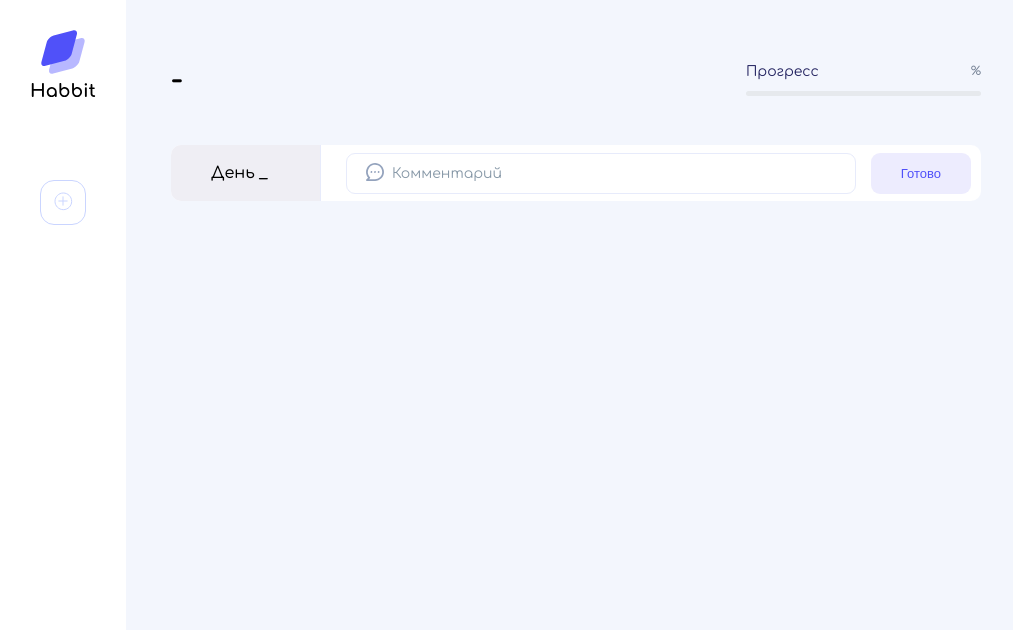
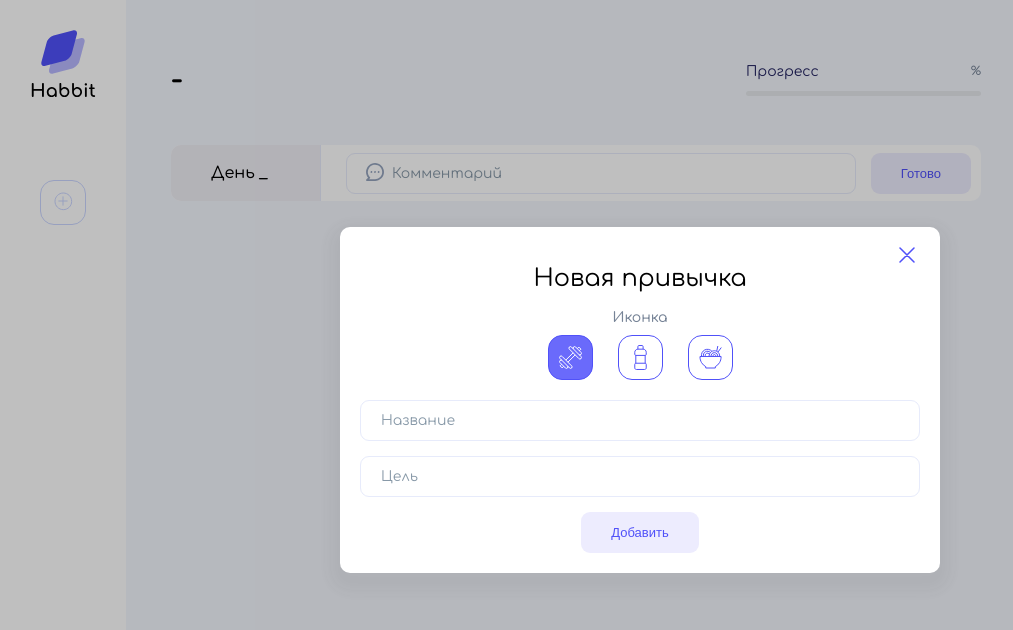
Before and after one commit to annavlin/7-javascript-1, a plain HTML site: page index.html in a window 1280 px wide. Both pictures are taken after a click on the button 63 px from the left and 202 px from the top of the page. Shown: the whole page, without its empty margins (0-1013 px from the left). Drawn offline with Linux system fonts and the light colour scheme.

Commit message:
Проект законченный

```diff
--- a/index.html
+++ b/index.html
@@ -32,7 +32,7 @@
               <img src="./images/Food.svg" alt="Еда" />
             </button> -->
           </div>
-          <button class="menu__add">
+          <button class="menu__add" onclick="togglePopup()">
             <img src="./images/Add.svg" alt="Добавить привычку" />
           </button>
         </nav>
@@ -71,6 +71,40 @@
           </div>
         </main>
       </div>
+      <div class="cover cover_hidden" id="add-habbit-popup">
+        <div class="popup">
+          <h2>Новая привычка</h2>
+          <div class="icon-label">Иконка</div>
+          <div class="icon-select">
+            <button class="icon icon_active" onclick="setIcon(this, 'sport')">
+              <img src="./images/Sport.svg" alt="Спорт" />
+            </button>
+            <button class="icon" onclick="setIcon(this, 'water')">
+              <img src="./images/Water.svg" alt="Вода" />
+            </button>
+            <button class="icon" onclick="setIcon(this, 'food')">
+              <img src="./images/Food.svg" alt="Еда" />
+            </button>
+
+            <button class="popup__close" onclick="togglePopup()">
+              <img src="./images/close.svg" alt="Закрыть попап" />
+            </button>
+          </div>
+          <form class="popup__form" onsubmit="addHabbit(event)">
+            <input type="text" name="name" placeholder="Название" />
+            <input
+              type="text"
+              name="icon"
+              hidden
+              placeholder="Иконка"
+              value="sport"
+            />
+
+            <input type="number" name="target" placeholder="Цель" />
+            <button class="click" type="submit">Добавить</button>
+          </form>
+        </div>
+      </div>
     </div>
     <script src="./scripts/app.js"></script>
   </body>
--- a/scripts/app.js
+++ b/scripts/app.js
@@ -17,6 +17,10 @@ const page = {
     daysConteiner: document.getElementById('days'),
     nextDay: document.querySelector('.habbit__day'),
   },
+  popup: {
+    index: document.getElementById('add-habbit-popup'),
+    iconField: document.querySelector('.popup__form input[name="icon"]'),
+  },
 };
 
 /* utils */
@@ -30,9 +34,45 @@ function loadData() {
   }
 }
 
+function togglePopup() {
+  if (page.popup.index.classList.contains('cover_hidden')) {
+    page.popup.index.classList.remove('cover_hidden');
+  } else {
+    page.popup.index.classList.add('cover_hidden');
+  }
+}
+
 function saveData() {
   /* сохраняет данные из loadData */
   localStorage.setItem(HABBIT_KEY, JSON.stringify(habbits));
+}
+
+function resetForm(form, fields) {
+  for (const field of fields) {
+    form[field].value = '';
+  }
+}
+function validateAndGetFormData(form, fields) {
+  const formData = new FormData(form);
+  const res = {};
+  for (const field of fields) {
+    const fieldValue = formData.get(field);
+    form[field].classList.remove('error');
+    if (!fieldValue) {
+      form[field].classList.add('error');
+    }
+    res[field] = fieldValue;
+  }
+  let isValid = true;
+  for (const field of fields) {
+    if (!res[field]) {
+      isValid = false;
+    }
+  }
+  if (!isValid) {
+    return;
+  }
+  return res;
 }
 
 /* render */
@@ -100,6 +140,7 @@ function rerender(activeHabbitId) {
   if (!activeHabbit) {
     return;
   }
+  document.location.replace(document.location.pathname + '#' + activeHabbitId);
   rerenderMenu(activeHabbit);
   rerenderHead(activeHabbit);
   rerenderContent(activeHabbit);
@@ -108,26 +149,21 @@ function rerender(activeHabbitId) {
 /* work with days */
 
 function addDays(event) {
-  const form = event.target;
   event.preventDefault();
-  console.log(event);
-  const data = new FormData(form);
-  const comment = data.get('comment');
-  form['comment'].classList.remove('error');
-
-  if (!comment) {
-    form['comment'].classList.add('error');
+  const data = validateAndGetFormData(event.target, ['comment']);
+  if (!data) {
+    return;
   }
   habbits = habbits.map((habbit) => {
     if (habbit.id === globalActiveHabbitId) {
       return {
         ...habbit,
-        days: habbit.days.concat([{ comment }]),
+        days: habbit.days.concat([{ comment: data.comment }]),
       };
     }
     return habbit;
   });
-  form['comment'].value = ' ';
+  resetForm(event.target, ['comment']);
   rerender(globalActiveHabbitId);
   saveData();
 }
@@ -147,8 +183,46 @@ function deleteDay(index) {
   saveData();
 }
 
+/* working with habbits */
+
+function setIcon(context, icon) {
+  page.popup.iconField.value = icon;
+  const activeIcon = document.querySelector('.icon.icon_active');
+  activeIcon.classList.remove('icon_active');
+  context.classList.add('icon_active');
+}
+
+function addHabbit(event) {
+  event.preventDefault();
+  const data = validateAndGetFormData(event.target, ['name', 'icon', 'target']);
+  if (!data) {
+    return;
+  }
+  const maxId = habbits.reduce(
+    (acc, habbit) => (acc > habbit.id ? acc : habbit.id),
+    0
+  );
+  habbits.push({
+    id: maxId + 1,
+    name: data.name,
+    target: data.target,
+    icon: data.icon,
+    days: [],
+  });
+  resetForm(event.target, ['name', 'target']);
+  togglePopup();
+  saveData();
+  rerender(maxId + 1);
+}
+
 /* init */
 (() => {
   loadData();
-  rerender(habbits[0]?.id);
+  const hashId = Number(document.location.hash.replace('#', ''));
+  const urlHabbit = habbits.find((habbit) => habbit.id == hashId);
+  if (urlHabbit) {
+    rerender(urlHabbit.id);
+  } else {
+    rerender(habbits[0].id);
+  }
 })();
--- a/styles/main.css
+++ b/styles/main.css
@@ -223,3 +223,104 @@ input.error {
 .click:hover {
   background: #d8d7f3;
 }
+
+.cover {
+  position: fixed;
+  left: 0;
+  right: 0;
+  bottom: 0;
+  top: 0;
+  background: #00000040;
+  display: flex;
+  align-items: center;
+  justify-content: center;
+}
+
+.cover_hidden {
+  display: none;
+}
+
+.popup {
+  box-shadow: 0px 8px 14px 12px #3838380d;
+  width: 100%;
+  border-radius: 10px;
+  background: #ffffff;
+  max-width: 600px;
+  padding: 20px;
+  position: relative;
+  display: flex;
+  flex-direction: column;
+  align-items: center;
+}
+
+.popup__close {
+  position: absolute;
+  right: 15px;
+  top: 15px;
+  border: none;
+  background: none;
+  cursor: pointer;
+}
+
+h2 {
+  font-weight: 400;
+  font-size: 24px;
+  line-height: 100%;
+  text-align: center;
+  color: #000000;
+}
+
+.icon-label {
+  font-weight: 500;
+  font-size: 14px;
+  line-height: 100%;
+  letter-spacing: 0%;
+  color: #768396;
+  margin-bottom: 10px;
+}
+
+.icon-select {
+  display: flex;
+  gap: 25px;
+  margin-bottom: 20px;
+}
+
+.icon {
+  border: 1px solid #5051f9;
+  background: white;
+  border-radius: 14px;
+  display: flex;
+  align-items: center;
+  justify-content: center;
+  width: 45px;
+  height: 45px;
+  cursor: pointer;
+}
+
+.icon_active {
+  background: #6a6afb;
+}
+
+.icon:hover {
+  background: #5051f9;
+}
+
+.icon:hover img {
+  filter: brightness(0) invert(1);
+}
+
+.icon_active img {
+  filter: brightness(0) invert(1);
+}
+
+.popup__form {
+  width: 100%;
+  display: flex;
+  flex-direction: column;
+  align-items: center;
+  gap: 15px;
+}
+
+.popup__form input {
+  width: 100%;
+}
```
Also changed, not shown: images/close.svg (added).
